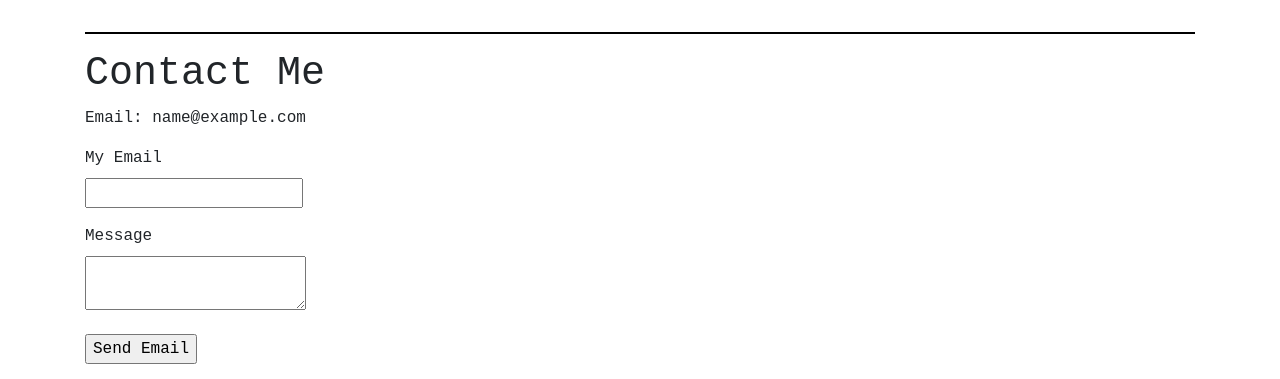
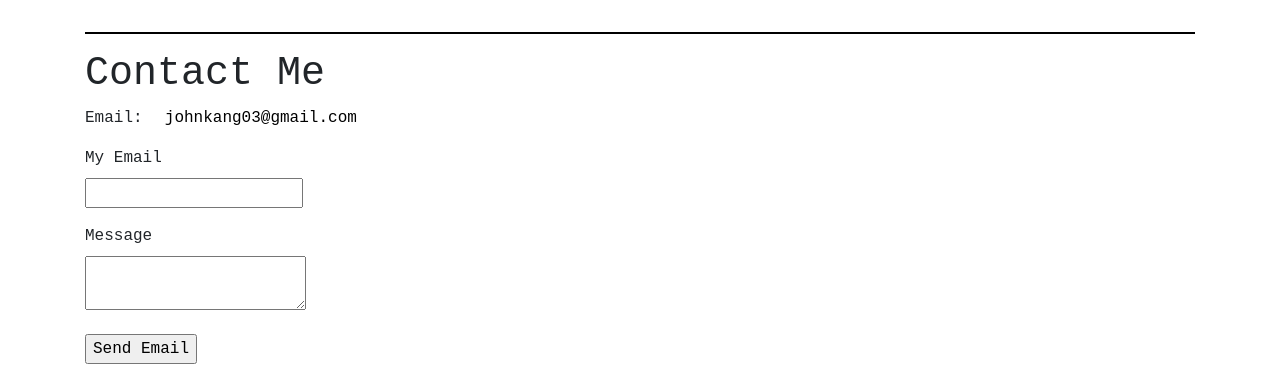
Before and after one commit to janlang1/personal-website-2, a Flask app: page / in a window 1280 px wide. Shown: the part 2098-2477 px from the top of the page. Run offline with Flask 2, Linux system fonts and the light colour scheme; a database or web service that is not in the repository returns one stand-in record (Sample ...); some libraries are stand-ins or nearby versions.

Commit message:
f turtles

```diff
--- a/application/routes.py
+++ b/application/routes.py
@@ -1,4 +1,3 @@
-#from turtle import title
 from flask.helpers import url_for
 from application import app,db,mail
 from flask import render_template, request,Response, json, redirect, flash, url_for, session
--- a/application/templates/index.html
+++ b/application/templates/index.html
@@ -65,7 +65,7 @@
         <div id="page-three" class="section-container">
             <hr>
             <h1> Contact Me</h1>
-            <p>Email: {{current_user.email}} </p>
+            <p>Email:<a href = "mailto:{{current_user.email}}">johnkang03@gmail.com</a> </p>
             <form name="{{url_for('email')}}" action="{{url_for('email')}}" method="post" novalidate>
                 <fieldset class = "form-group";>
                     {{form.hidden_tag()}}
```
